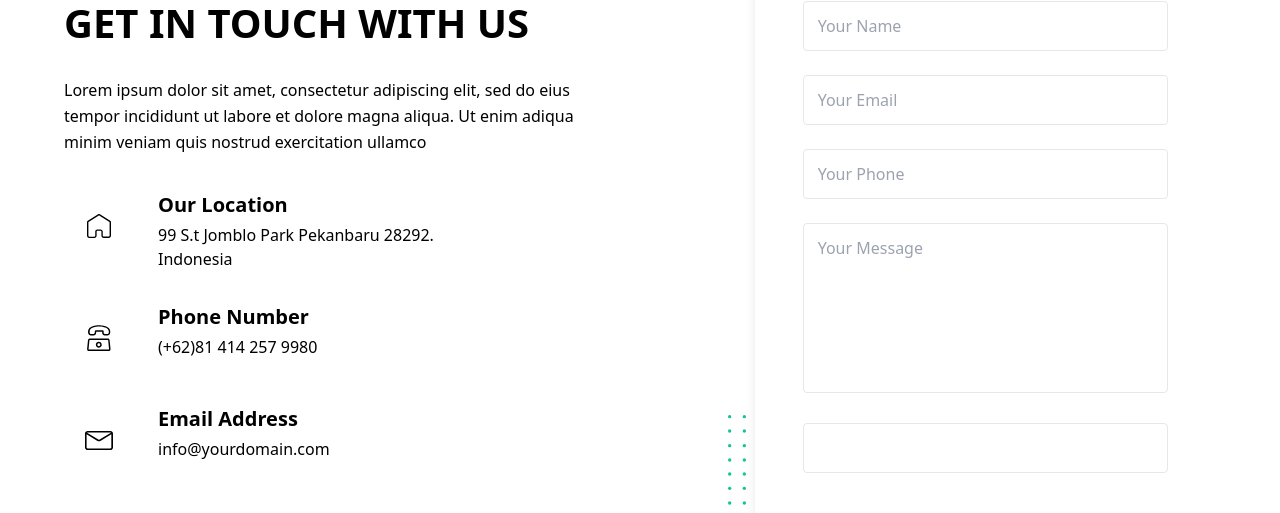
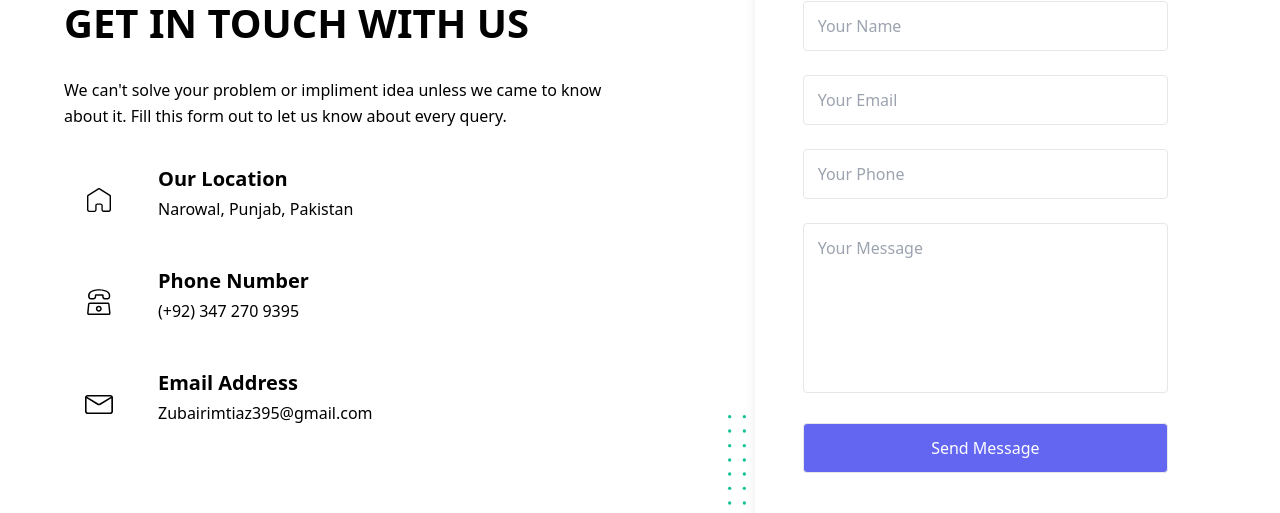
Before and after one commit to ZubairImtiaz3/Coding-Blog, a Next.js app: page /contact in a window 1280 px wide. Shown: the part 287-800 px from the top of the page. Built offline with nearby package versions, Linux system fonts and the light colour scheme.

Commit message:
Lorem Ipsum Replaced With Content

```diff
--- a/pages/about.js
+++ b/pages/about.js
@@ -611,17 +611,17 @@ function about() {
                   Why Choose Us
                 </span>
                 <h2 className="text-dark mb-8 text-3xl font-bold sm:text-4xl">
-                  Make your customers happy by giving services.
+                  We Provide The Best Coding Articles, News & Blogs.
                 </h2>
                 <p className="text-body-color mb-8 text-base">
-                  It is a long established fact that a reader will be distracted
-                  by the readable content of a page when looking at its layout.
-                  The point of using Lorem Ipsum is that it has a more-or-less.
+                  It is a long established fact that a developer will be face
+                  problems regarding how a technology works and the latest
+                  upcoming news about it. The point of developing this site is
+                  to keep the coders aware of every possible thing
                 </p>
                 <p className="text-body-color mb-12 text-base">
-                  A domain name is one of the first steps to establishing your
-                  brand. Secure a consistent brand image with a domain name that
-                  matches your business.
+                  A domain name is one of the first steps to establishing
+                  anything. Help us to buy domain if you found this site useful.
                 </p>
                 <a
                   href="#"
--- a/pages/contact.js
+++ b/pages/contact.js
@@ -15,9 +15,9 @@ function contact() {
                   GET IN TOUCH WITH US
                 </h2>
                 <p className="text-body-color mb-9 text-base leading-relaxed">
-                  Lorem ipsum dolor sit amet, consectetur adipiscing elit, sed
-                  do eius tempor incididunt ut labore et dolore magna aliqua. Ut
-                  enim adiqua minim veniam quis nostrud exercitation ullamco
+                  We can't solve your problem or impliment idea unless we came
+                  to know about it. Fill this form out to let us know about
+                  every query.
                 </p>
                 <div className="mb-8 flex w-full max-w-[370px]">
                   <div className="bg-primary text-primary mr-6 flex h-[60px] w-full max-w-[60px] items-center justify-center overflow-hidden rounded bg-opacity-5 sm:h-[70px] sm:max-w-[70px]">
@@ -35,7 +35,7 @@ function contact() {
                       Our Location
                     </h4>
                     <p className="text-body-color text-base">
-                      99 S.t Jomblo Park Pekanbaru 28292. Indonesia
+                      Narowal, Punjab, Pakistan
                     </p>
                   </div>
                 </div>
@@ -57,7 +57,7 @@ function contact() {
                       Phone Number
                     </h4>
                     <p className="text-body-color text-base">
-                      (+62)81 414 257 9980
+                      (+92) 347 270 9395
                     </p>
                   </div>
                 </div>
@@ -77,7 +77,7 @@ function contact() {
                       Email Address
                     </h4>
                     <p className="text-body-color text-base">
-                      info@yourdomain.com
+                      Zubairimtiaz395@gmail.com
                     </p>
                   </div>
                 </div>
@@ -117,7 +117,7 @@ function contact() {
                   <div>
                     <button
                       type="submit"
-                      className="bg-primary border-primary w-full rounded border p-3 text-white transition hover:bg-opacity-90"
+                      className="bg-indigo-500 border-primary w-full rounded border p-3 text-white transition hover:bg-opacity-90"
                     >
                       Send Message
                     </button>
--- a/pages/index.js
+++ b/pages/index.js
@@ -51,10 +51,11 @@ export default function Home() {
               We provide the best Coding blogs !
             </h1>
             <p className="mb-8 text-lg font-normal text-gray-500 lg:text-xl sm:px-16 xl:px-48 dark:text-gray-400">
-              Lorem, ipsum dolor sit amet consectetur adipisicing elit. Error
-              fuga molestias earum iure obcaecati! Deleniti laborum iste
-              mollitia velit? Natus, odio reprehenderit.
+              A platform for developers, that provides you service on
+              programming topics. Quality articles about development related
+              problems and news about latest technology.
             </p>
+
             <div className="flex flex-col mb-8 lg:mb-16 space-y-4 sm:flex-row sm:justify-center sm:space-y-0 sm:space-x-4">
               <a
                 href="#"
```
